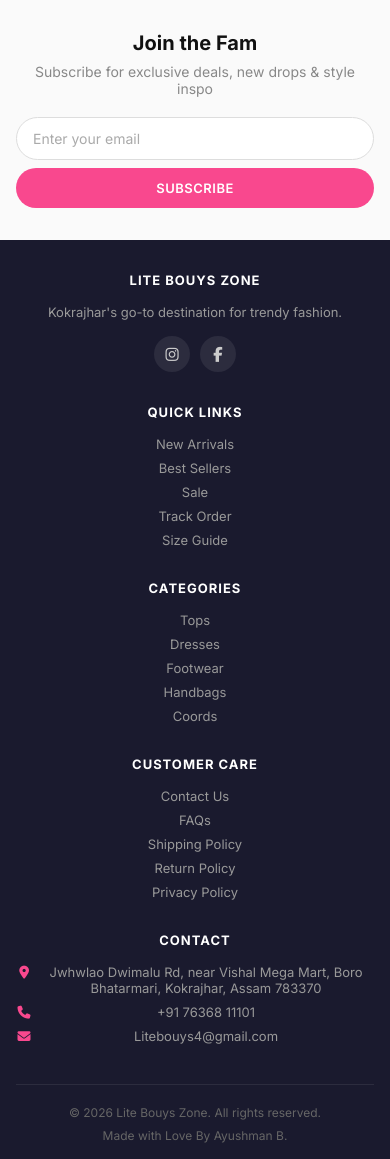
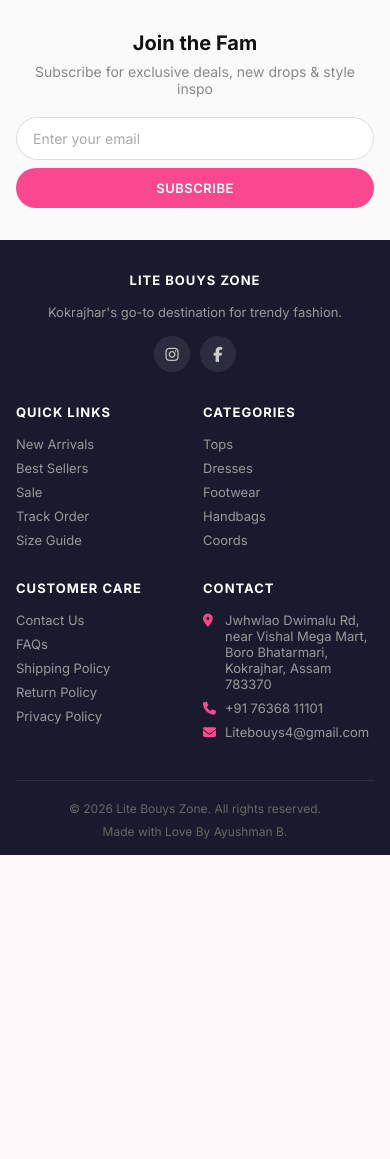
Before and after one commit to ayucreates/BOSERA, a Node server app: page /support in a window 390 px wide. Shown: the part 1296-2455 px from the top of the page. After the commit the page ends 2151 px from the top, so only its background shows below. Run offline with Node 20, Linux system fonts and the light colour scheme; some libraries are stand-ins or nearby versions.

Commit message:
Disable pinch-zoom on mobile, footer 2 columns on phone

```diff
--- a/about-us.html
+++ b/about-us.html
@@ -2,7 +2,7 @@
 <html lang="en">
 <head>
   <meta charset="UTF-8">
-  <meta name="viewport" content="width=device-width, initial-scale=1.0">
+  <meta name="viewport" content="width=device-width, initial-scale=1.0, maximum-scale=1.0, user-scalable=no">
   <title>About Us – Lite Bouys Zone</title>
   <link rel="stylesheet" href="css/style.css?v=2">
   <link rel="preconnect" href="https://fonts.googleapis.com">
--- a/clothing.html
+++ b/clothing.html
@@ -2,7 +2,7 @@
 <html lang="en">
 <head>
   <meta charset="UTF-8">
-  <meta name="viewport" content="width=device-width, initial-scale=1.0">
+  <meta name="viewport" content="width=device-width, initial-scale=1.0, maximum-scale=1.0, user-scalable=no">
   <title>Clothing – Lite Bouys Zone</title>
   <link rel="stylesheet" href="css/style.css?v=2">
   <link rel="preconnect" href="https://fonts.googleapis.com">
--- a/css/style.css
+++ b/css/style.css
@@ -933,8 +933,9 @@ input, textarea { outline: none; font-family: inherit; }
   .newsletter-content h2 { font-size: 20px; }
 
   .footer { padding: 32px 0 16px; }
-  .footer-grid { grid-template-columns: 1fr; gap: 24px; text-align: center; }
-  .footer-col p { justify-content: center; }
+  .footer-grid { grid-template-columns: 1fr 1fr; gap: 24px 16px; text-align: left; }
+  .footer-col:first-child { grid-column: span 2; text-align: center; }
+  .footer-col:first-child p { justify-content: center; }
   .social-links { justify-content: center; }
 
   .splash-modal-content { padding: 40px 20px 24px; }
--- a/footwear.html
+++ b/footwear.html
@@ -2,7 +2,7 @@
 <html lang="en">
 <head>
   <meta charset="UTF-8">
-  <meta name="viewport" content="width=device-width, initial-scale=1.0">
+  <meta name="viewport" content="width=device-width, initial-scale=1.0, maximum-scale=1.0, user-scalable=no">
   <title>Footwear – Lite Bouys Zone</title>
   <link rel="stylesheet" href="css/style.css?v=2">
   <link rel="preconnect" href="https://fonts.googleapis.com">
--- a/index.html
+++ b/index.html
@@ -2,7 +2,7 @@
 <html lang="en">
 <head>
   <meta charset="UTF-8">
-  <meta name="viewport" content="width=device-width, initial-scale=1.0">
+  <meta name="viewport" content="width=device-width, initial-scale=1.0, maximum-scale=1.0, user-scalable=no">
   <title>Lite Bouys Zone – Online Clothing Store in Kokrajhar</title>
   <link rel="stylesheet" href="css/style.css?v=2">
   <link rel="preconnect" href="https://fonts.googleapis.com">
--- a/new-arrivals.html
+++ b/new-arrivals.html
@@ -2,7 +2,7 @@
 <html lang="en">
 <head>
   <meta charset="UTF-8">
-  <meta name="viewport" content="width=device-width, initial-scale=1.0">
+  <meta name="viewport" content="width=device-width, initial-scale=1.0, maximum-scale=1.0, user-scalable=no">
   <title>New Arrivals – Lite Bouys Zone</title>
   <link rel="stylesheet" href="css/style.css?v=2">
   <link rel="preconnect" href="https://fonts.googleapis.com">
--- a/support.html
+++ b/support.html
@@ -2,7 +2,7 @@
 <html lang="en">
 <head>
   <meta charset="UTF-8">
-  <meta name="viewport" content="width=device-width, initial-scale=1.0">
+  <meta name="viewport" content="width=device-width, initial-scale=1.0, maximum-scale=1.0, user-scalable=no">
   <title>Support – Lite Bouys Zone</title>
   <link rel="stylesheet" href="css/style.css?v=2">
   <link rel="preconnect" href="https://fonts.googleapis.com">
--- a/track-order.html
+++ b/track-order.html
@@ -2,7 +2,7 @@
 <html lang="en">
 <head>
   <meta charset="UTF-8">
-  <meta name="viewport" content="width=device-width, initial-scale=1.0">
+  <meta name="viewport" content="width=device-width, initial-scale=1.0, maximum-scale=1.0, user-scalable=no">
   <title>Track Order – Lite Bouys Zone</title>
   <link rel="stylesheet" href="css/style.css?v=2">
   <link rel="preconnect" href="https://fonts.googleapis.com">
--- a/wishlist.html
+++ b/wishlist.html
@@ -2,7 +2,7 @@
 <html lang="en">
 <head>
   <meta charset="UTF-8">
-  <meta name="viewport" content="width=device-width, initial-scale=1.0">
+  <meta name="viewport" content="width=device-width, initial-scale=1.0, maximum-scale=1.0, user-scalable=no">
   <title>Wishlist – Lite Bouys Zone</title>
   <link rel="stylesheet" href="css/style.css?v=2">
   <link rel="preconnect" href="https://fonts.googleapis.com">
```
